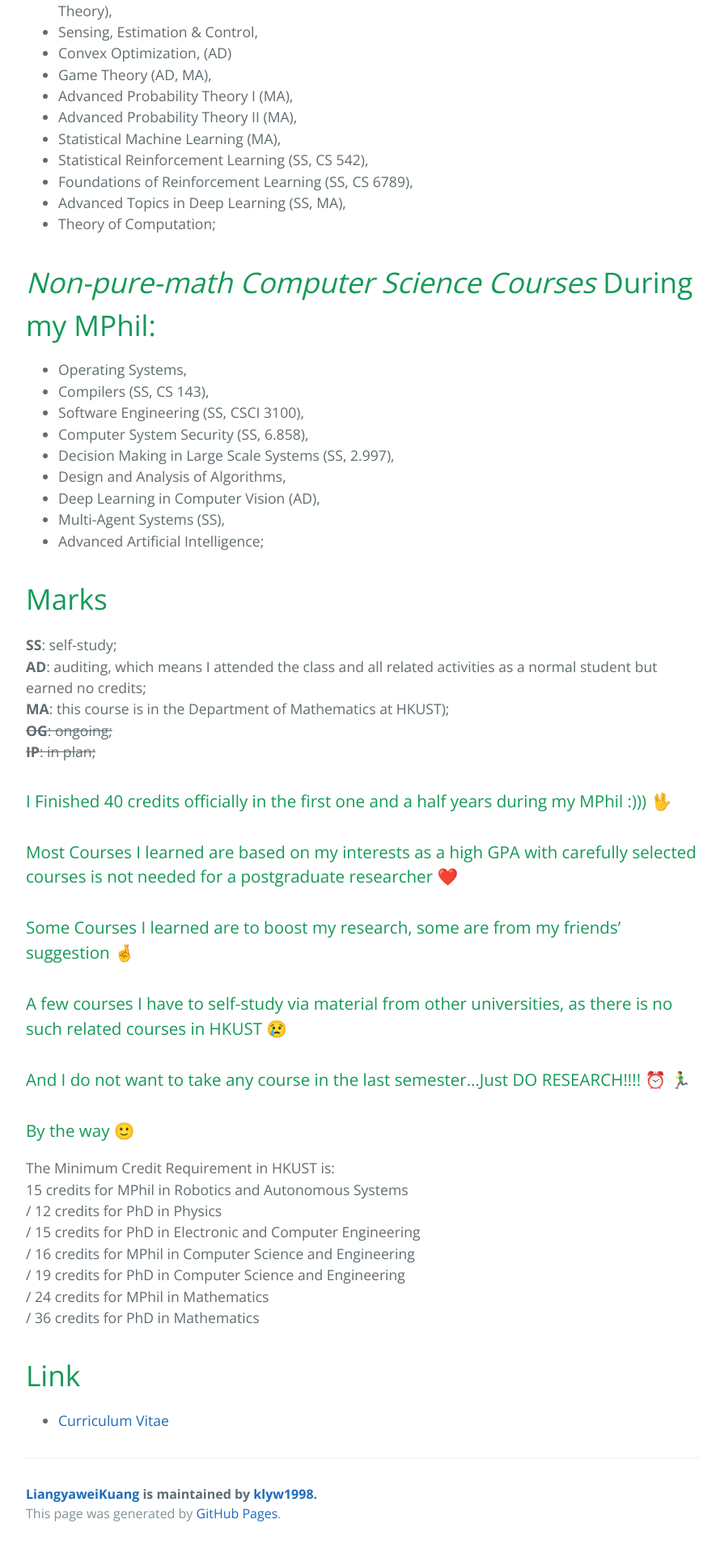
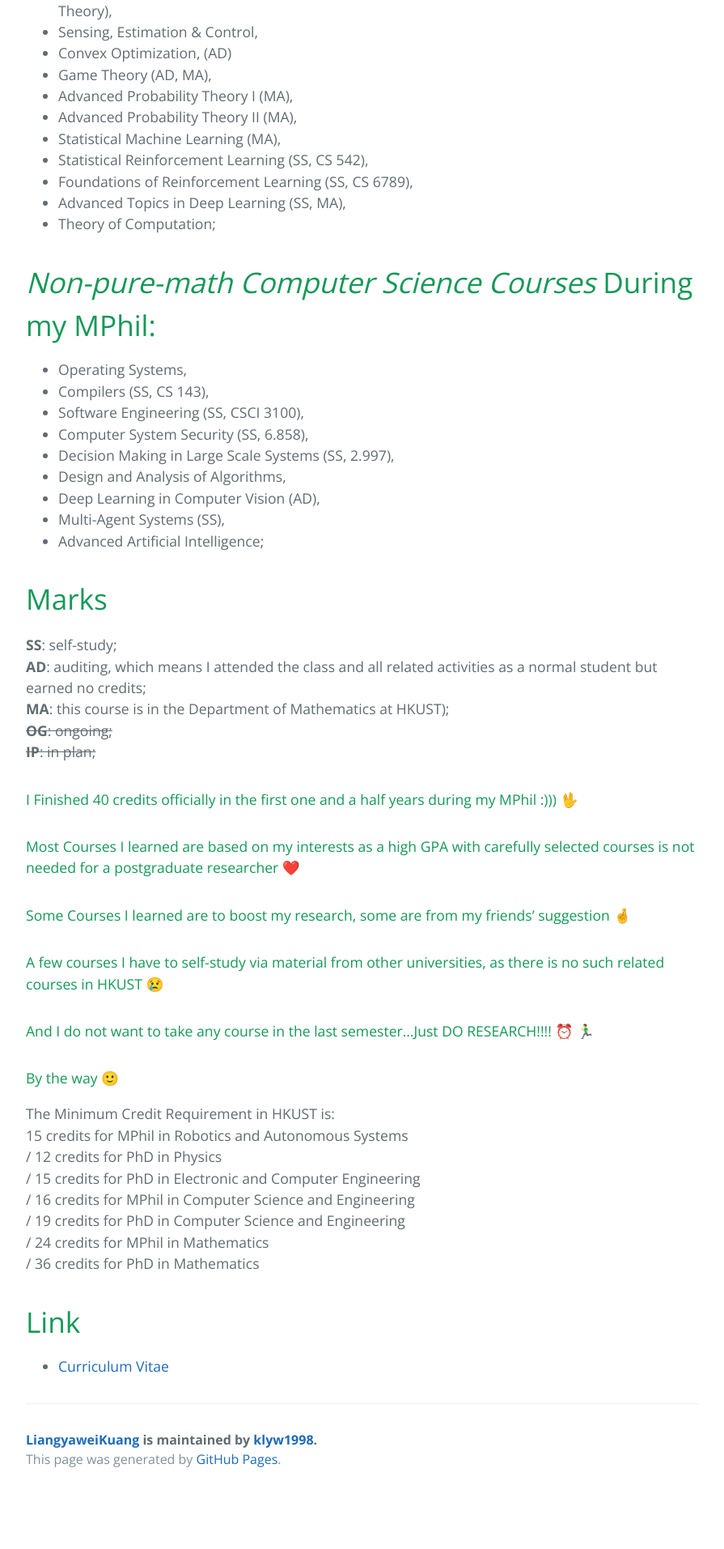
Before and after one commit to klyw1998/LiangyaweiKuang, a Jekyll site: the page built from courses.md, in a window 1280 px wide. Shown: the part 1852-3765 px from the top of the page at 81% size, without its empty margins (192-1087 px from the left). Built offline with Jekyll 4.4.1, drawn with Linux system fonts in a browser that asks for light colours; after the commit the page ends 3698 px from its top, so only the background shows below that.

```diff
--- a/courses.md
+++ b/courses.md
@@ -81,12 +81,12 @@ __MA__: this course is in the Department of Mathematics at HKUST);
 ~~__IP__: in plan;~~
 
 
-### I Finished 40 credits officially in the first one and a half years during my MPhil :)))  🖖
-### Most Courses I learned are based on my interests as a high GPA with carefully selected courses is not needed for a postgraduate researcher  ❤️
-### Some Courses I learned are to boost my research, some are from my friends' suggestion  🤞
-### A few courses I have to self-study via material from other universities, as there is no such related courses in HKUST 😢
-### And I do not want to take any course in the last semester...Just DO RESEARCH!!!!  ⏰ 🏃‍♂️
-### By the way 🙂
+#### I Finished 40 credits officially in the first one and a half years during my MPhil :)))  🖖
+#### Most Courses I learned are based on my interests as a high GPA with carefully selected courses is not needed for a postgraduate researcher  ❤️
+#### Some Courses I learned are to boost my research, some are from my friends' suggestion  🤞
+#### A few courses I have to self-study via material from other universities, as there is no such related courses in HKUST 😢
+#### And I do not want to take any course in the last semester...Just DO RESEARCH!!!!  ⏰ 🏃‍♂️
+#### By the way 🙂
 The Minimum Credit Requirement in HKUST is:
 15 credits for MPhil in Robotics and Autonomous Systems
 / 12 credits for PhD in Physics
```
